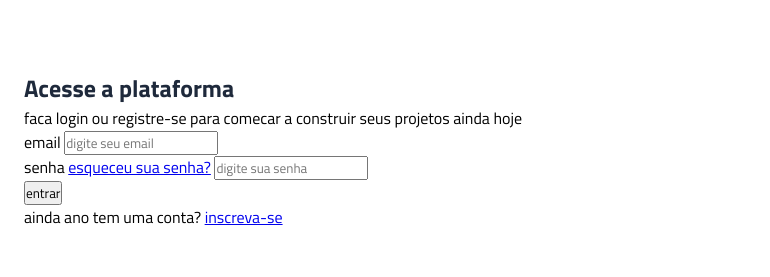
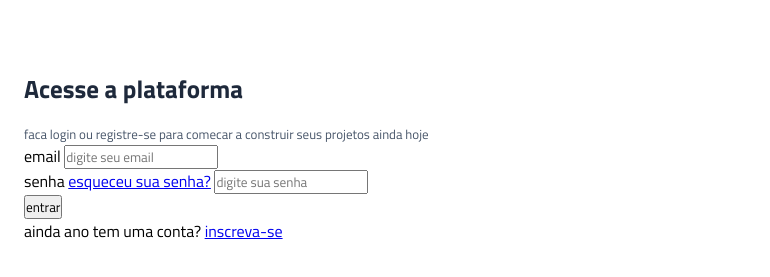
Before and after one commit to rodney2007/Projeto-Vertigoo, a plain HTML site: page index.html in a window 1280 px wide. Shown: the part 123-400 px from the top of the page, without its empty margins (0-770 px from the left). Drawn offline with Linux system fonts and the light colour scheme; files whose address does not match are found by name.

Commit message:
termino da section descricao

```diff
--- a/style.css
+++ b/style.css
@@ -7,6 +7,7 @@
 
 :root {
     --gray-800:#1e293b;
+    --gray-600:#475569;
 
 }
 header {
@@ -22,8 +23,20 @@ header {
 }
 main {
     padding-inline: 1.5rem;
+
+}
+
+.descricao {
+    margin-bottom: 2,5rem;
 }
 
 .descricao h1 {
     color: var(--gray-800);
+    margin-bottom: 1rem;
+    font-size: 1.5625rem;
 }
+
+.descricao p {
+    font-size: 0.8125rem;
+    color:  var(--gray-600);
+}
```
